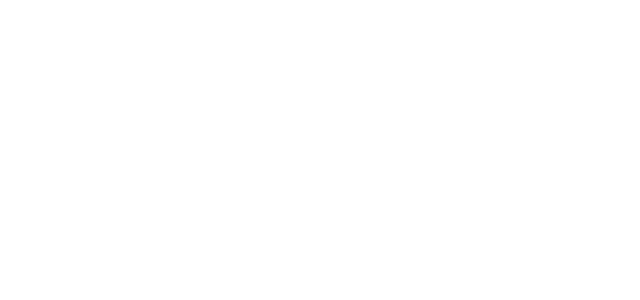
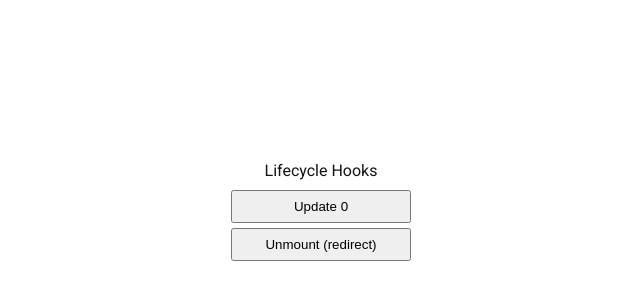
Before and after one commit to littlesekii/relearning-vue, a Vue app: page / in a window 1280 px wide. Shown: the part 194-494 px from the top of the page, without its empty margins (319-959 px from the left). Built offline with nearby package versions, Linux system fonts and the light colour scheme.

Commit message:
feat.: added LifecycleHooks component examples

```diff
--- a/src/App.vue
+++ b/src/App.vue
@@ -3,9 +3,17 @@
 </script>
 
 <template>
-  <RouterView />
+  <main>
+    <RouterView />
+  </main>
 </template>
 
 <style scoped>
+  main {
+    height: 100vh;
 
+    display: flex;
+    justify-content: center;
+    align-items: center;
+  }
 </style>
--- /dev/null
+++ b/src/components/LifecycleHooks.vue
@@ -0,0 +1,73 @@
+/**
+ * Author:    Davi Bacalhau (littlesekii)
+ * Purpose:   Understand and use every Vue 3 lifecycle hook.
+ *
+ **/
+
+<script setup>
+import { ref, onBeforeMount, onBeforeUnmount, onBeforeUpdate, onMounted, onUnmounted, onUpdated } from 'vue';
+import { RouterLink } from 'vue-router';
+
+onBeforeMount(() => {
+    console.log("Lifecycle Hooks - Before Mount");
+});
+
+onMounted(() => {
+    console.log("Lifecycle Hooks - Mounted");
+});
+
+onBeforeUpdate(() => {
+    console.log("Lifecycle Hooks - Before Update");
+});
+
+onUpdated(() => {
+    console.log("Lifecycle Hooks - Updated");
+});
+
+onBeforeUnmount(() => {
+    console.log("Lifecycle Hooks - Before Unmount");
+});
+
+onUnmounted(() => {
+    console.log("Lifecycle Hooks - Unmounted");
+});
+
+let updated = ref(0);
+
+</script>
+
+<template>
+    <div class="container">
+        <div class="title">
+            Lifecycle Hooks
+        </div>
+        <div class="buttons">
+            <button @click="updated++">Update {{ updated }}</button>
+            <button @click="$router.push('unmount')">Unmount (redirect)</button>
+        </div>
+    </div>
+</template>
+
+<style scoped>
+    .container {
+        width: 200px;
+        padding: 10px;
+    }
+
+    .title {
+        text-align: center;
+        padding: 10px;
+    }
+
+    .buttons {
+        display: flex;
+        flex-direction: column;
+    }
+    button {
+        padding: 7px 0px;
+    }
+    button:first-of-type {
+        margin-bottom: 5px;
+    }
+
+</style>
--- a/src/views/HomeView.vue
+++ b/src/views/HomeView.vue
@@ -1,7 +1,7 @@
 <script setup>
-
+import LifecycleHooks from '@/components/LifecycleHooks.vue';
 </script>
 
 <template>
-
+  <LifecycleHooks />
 </template>
```
